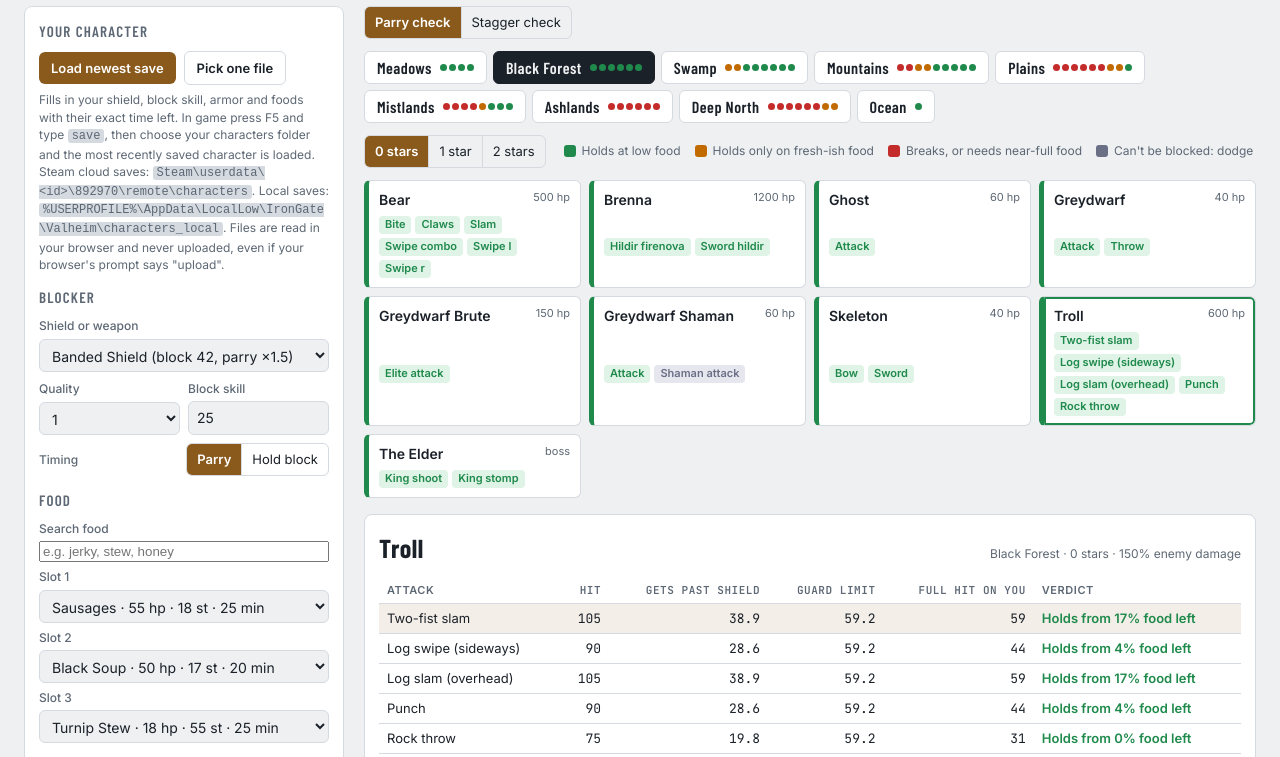
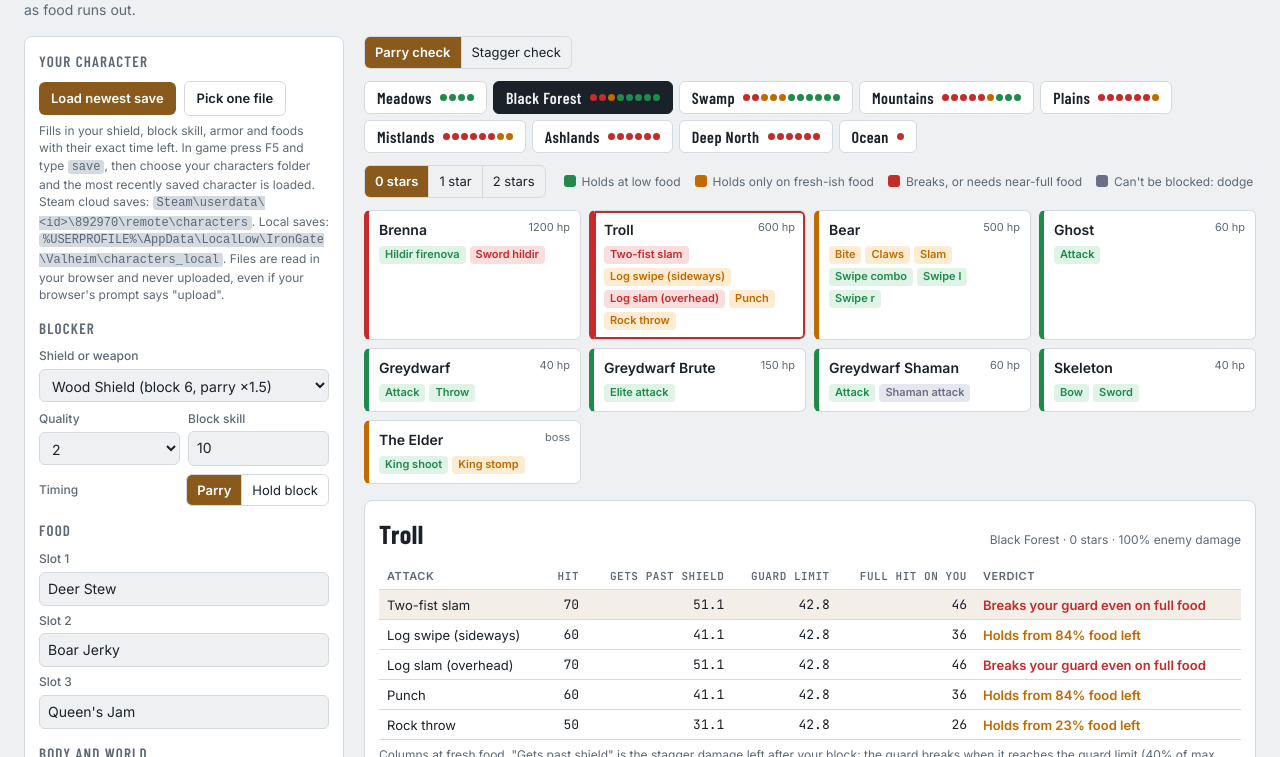
Before and after one commit to trickstack/Valheim-parry-stagger-calculator, a plain HTML site: page index.html in a window 1280 px wide. Shown: the part 122-879 px from the top of the page. Drawn offline with nearby package versions, Linux system fonts and the light colour scheme.

Commit message:
Compact chips, stacked header, neutral Normal defaults, searchable food fields
Co-Authored-By: Claude Opus 5.5 <noreply@anthropic.com>

```diff
--- a/index.html
+++ b/index.html
@@ -29,7 +29,7 @@
 body { background: var(--bg); color: var(--ink); font-family: var(--body); font-size: 14px; line-height: 1.45; }
 .wrap { max-width: 1280px; margin: 0 auto; padding-block: 20px 48px;
   padding-left: max(16px, env(safe-area-inset-left, 0px)); padding-right: max(16px, env(safe-area-inset-right, 0px)); }
-header { display: flex; flex-wrap: wrap; align-items: baseline; gap: 6px 16px; margin-bottom: 16px; }
+header { display: grid; gap: 4px; margin-bottom: 16px; }
 h1 { font-family: var(--display); font-weight: 700; font-size: 34px; letter-spacing: .02em; margin: 0; text-transform: uppercase; }
 header p { margin: 0; color: var(--muted); max-width: 70ch; }
 h2 { font-family: var(--display); font-weight: 600; font-size: 15px; letter-spacing: .08em; text-transform: uppercase; color: var(--muted); margin: 0 0 8px; }
@@ -42,7 +42,7 @@ aside.panel { position: sticky; top: calc(env(safe-area-inset-top, 0px) + 12px);
 .field label, .lbl { font-size: 12px; color: var(--muted); font-weight: 500; }
 .row { display: flex; gap: 8px; align-items: center; }
 .row > * { min-width: 0; }
-select, input[type=number] { font: inherit; color: var(--ink); background: var(--bg); border: 1px solid var(--line); border-radius: 6px; padding: 6px 8px; width: 100%; }
+select, input[type=number], input[list] { font: inherit; color: var(--ink); background: var(--bg); border: 1px solid var(--line); border-radius: 6px; padding: 6px 8px; width: 100%; }
 input[type=range] { width: 100%; accent-color: var(--accent); }
 .num { font-family: var(--mono); font-variant-numeric: tabular-nums; }
 .seg { display: inline-flex; border: 1px solid var(--line); border-radius: 6px; overflow: hidden; }
@@ -69,12 +69,12 @@ button:focus-visible, select:focus-visible, input:focus-visible, .card:focus-vis
 .sw { width: 12px; height: 12px; border-radius: 3px; display: inline-block; }
 .cards { display: grid; grid-template-columns: repeat(auto-fill, minmax(210px, 1fr)); gap: 8px; }
 .card { text-align: left; font: inherit; color: var(--ink); background: var(--panel); border: 1px solid var(--line); border-left: 5px solid var(--c, var(--line));
-  border-radius: 6px; padding: 9px 10px; cursor: pointer; display: grid; gap: 6px; }
+  border-radius: 6px; padding: 9px 10px; cursor: pointer; display: grid; gap: 6px; align-content: start; }
 .card:hover { border-color: var(--c); }
 .card[aria-current=true] { box-shadow: 0 0 0 2px var(--c) inset; }
 .card .nm { font-weight: 600; display: flex; justify-content: space-between; gap: 6px; }
 .card .nm small { color: var(--muted); font-weight: 400; font-size: 11px; }
-.chips { display: flex; flex-wrap: wrap; gap: 4px; }
+.chips { display: flex; flex-wrap: wrap; gap: 4px; align-items: flex-start; }
 .chip { font-size: 11px; padding: 1px 6px; border-radius: 4px; background: var(--cb); color: var(--c); font-weight: 600; white-space: nowrap; }
 .g { --c: var(--ok); --cb: var(--ok-bg); } .o { --c: var(--warn); --cb: var(--warn-bg); } .r { --c: var(--bad); --cb: var(--bad-bg); } .d { --c: var(--dodge); --cb: var(--dodge-bg); }
 #detail { margin-top: 16px; }
@@ -145,10 +145,10 @@ footer { margin-top: 24px; font-size: 12px; color: var(--muted); max-width: 90ch
       </div>
       <div data-v="parry">
         <h2>Food</h2>
-        <div class="field" style="margin-bottom:6px"><label for="fsearch">Search food</label><input id="fsearch" type="search" placeholder="e.g. jerky, stew, honey" autocomplete="off"></div>
-        <div class="field"><label for="f0">Slot 1</label><select id="f0"></select></div>
-        <div class="field" style="margin-top:6px"><label for="f1">Slot 2</label><select id="f1"></select></div>
-        <div class="field" style="margin-top:6px"><label for="f2">Slot 3</label><select id="f2"></select></div>
+        <datalist id="foodlist"></datalist>
+        <div class="field"><label for="f0">Slot 1</label><input id="f0" list="foodlist" placeholder="Type to search, empty = no food" autocomplete="off"></div>
+        <div class="field" style="margin-top:6px"><label for="f1">Slot 2</label><input id="f1" list="foodlist" placeholder="Type to search, empty = no food" autocomplete="off"></div>
+        <div class="field" style="margin-top:6px"><label for="f2">Slot 3</label><input id="f2" list="foodlist" placeholder="Type to search, empty = no food" autocomplete="off"></div>
       </div>
       <div>
         <h2>Body and world</h2>
@@ -167,7 +167,7 @@ footer { margin-top: 24px; font-size: 12px; color: var(--muted); max-width: 90ch
         <div class="field" style="margin-top:6px"><label for="cr">Red if it needs more than <span id="crv" class="num"></span> food left</label><input id="cr" type="range" min="50" max="100" step="5"></div>
       </div>
       <div class="stats" id="stats" data-v="parry"></div>
-      <div class="note" id="exampleNote">Starts from an example Swamp-era loadout. Change anything; your choices are remembered in this browser.</div>
+      <div class="note" id="exampleNote">Starts from an example Black Forest loadout on Normal. Change anything; your choices are remembered in this browser.</div>
     </aside>
 
     <main>
@@ -299,12 +299,12 @@ for (const e of Object.values(DATA.enemies)) {
   e.rows = rows;
 }
 
-const DEFAULTS = { blocker: "Banded Shield", quality: 1, skill: 25, mode: "parry", foods: ["Sausages", "Black Soup", "Turnip Stew"],
-  armor: 46, players: 1, diff: 150, cg: 20, cr: 90, biome: "Black Forest", stars: 0, enemy: "troll",
-  res: [], view: "parry", wpn: "Iron Atgeir", wq: 2, wskill: 16, pdmg: 85, extra: 0, wskills: null };
+const DEFAULTS = { blocker: "Wood Shield", quality: 2, skill: 10, mode: "parry", foods: ["Deer Stew", "Boar Jerky", "Queen's Jam"],
+  armor: 24, players: 1, diff: 100, cg: 20, cr: 90, biome: "Black Forest", stars: 0, enemy: "troll",
+  res: [], view: "parry", wpn: "Bronze Atgeir", wq: 1, wskill: 10, pdmg: 100, extra: 0, wskills: null };
 let S = { ...DEFAULTS };
-try { const saved = JSON.parse(localStorage.getItem("parrycheck") || "null"); if (saved) S = { ...DEFAULTS, ...saved }; } catch (e) {}
-const save = () => { try { localStorage.setItem("parrycheck", JSON.stringify(S)); } catch (e) {} };
+try { const saved = JSON.parse(localStorage.getItem("parrycheck-v10") || "null"); if (saved) S = { ...DEFAULTS, ...saved }; } catch (e) {}
+const save = () => { try { localStorage.setItem("parrycheck-v10", JSON.stringify(S)); } catch (e) {} };
 
 // ---- game formulas (HitData.ApplyArmor, Humanoid.BlockAttack, Player.UpdateFood) ----
 const armorFn = (dmg, ac) => (ac < dmg / 2 ? dmg - ac : Math.min(1, dmg / (ac * 4)) * dmg);
@@ -428,14 +428,11 @@ function initControls() {
   $("blocker").value = S.blocker;
   const GROUPS = [["Health", "Health", f => f.hp], ["Stamina", "Stamina", f => f.st], ["Eitr", "Eitr", f => f.eitr], ["Balanced", "Balanced", f => f.hp + f.st], ["Feasts", "Feasts", f => f.hp + f.st]];
   const ftext = f => `${f.label} · ${f.hp} hp · ${f.st} st${f.eitr ? ` · ${f.eitr} eitr` : ""} · ${Math.round(f.burn / 60)} min`;
-  // rebuild each food list from scratch (hiding <option>s is unreliable across browsers); the current pick always stays
-  const fhtml = (q, keep) => `<option value="">(empty)</option>` + GROUPS.map(([kind, label, key]) => {
-    const fs = foods.filter(f => f.kind === kind && (!q || f.label === keep || f.label.toLowerCase().includes(q))).sort((a, b) => key(b) - key(a));
-    return fs.length ? `<optgroup label="${label}">${fs.map(f => `<option value="${f.label}">${ftext(f)}</option>`).join("")}</optgroup>` : "";
-  }).join("");
-  fillFoods = q => [0, 1, 2].forEach(i => { const sel = $("f" + i); sel.innerHTML = fhtml(q, S.foods[i]); sel.value = S.foods[i] || ""; });
-  fillFoods("");
-  $("fsearch").addEventListener("input", e => fillFoods(e.target.value.trim().toLowerCase()));
+  // native searchable list: type any part of a name; option label shows the stats
+  $("foodlist").innerHTML = GROUPS.flatMap(([kind, , key]) => foods.filter(f => f.kind === kind).sort((a, b) => key(b) - key(a)))
+    .map(f => `<option value="${f.label}" label="${f.kind} · ${ftext(f).split(" · ").slice(1).join(" · ")}"></option>`).join("");
+  fillFoods = () => [0, 1, 2].forEach(i => { $("f" + i).value = S.foods[i] || ""; });
+  fillFoods();
   $("skill").value = S.skill; $("armor").value = S.armor; $("players").value = S.players; $("diff").value = String(S.diff);
   $("cg").value = S.cg; $("cr").value = S.cr;
   $("tabs").innerHTML = DATA.biomes.map(b => `<button type="button" role="tab" data-b="${b}">${b}<span class="pips" data-pips="${b}"></span></button>`).join("");
@@ -446,7 +443,10 @@ function initControls() {
   const bind = (id, key, num) => $(id).addEventListener(id === "cg" || id === "cr" ? "input" : "change", e => { S[key] = num ? +e.target.value : e.target.value; update(); });
   bind("blocker", "blocker"); bind("quality", "quality", 1); bind("skill", "skill", 1); bind("armor", "armor", 1); bind("players", "players", 1);
   bind("diff", "diff", 1); bind("cg", "cg", 1); bind("cr", "cr", 1);
-  [0, 1, 2].forEach(i => $("f" + i).addEventListener("change", e => { S.foods[i] = e.target.value; S.now = null; update(); }));
+  [0, 1, 2].forEach(i => $("f" + i).addEventListener("change", e => {
+    const v = e.target.value.trim(), f = foods.find(x => x.label.toLowerCase() === v.toLowerCase());
+    if (v && !f) { e.target.value = S.foods[i] || ""; return; }
+    S.foods[i] = f ? f.label : ""; e.target.value = S.foods[i]; S.now = null; update(); }));
   const groups = [...new Set(weapons.map(w => w.skillName))];
   $("wpn").innerHTML = groups.map(g => `<optgroup label="${g}">${weapons.filter(w => w.skillName === g).map(w => `<option value="${w.label}">${w.label} (${Object.entries(w.damage).filter(([k]) => STAGGER.includes(k)).map(([k, v]) => v + " " + k).join(", ")}${w.swings.some(s => s.stag > 1) ? ", stagger ×" + Math.max(...w.swings.map(s => s.stag)) : ""})</option>`).join("")}</optgroup>`).join("");
   $("wpn").value = S.wpn; $("wskill").value = S.wskill; $("pdmg").value = String(S.pdmg); $("extra").value = String(S.extra);
@@ -603,7 +603,7 @@ function applyChar(r, name, modified) {
   } else { S.now = null; out.push("no food eaten"); }
   $("fchstatus").innerHTML = `Loaded <b>${name}</b>, saved ${ago(modified)}: ${out.join(" · ")}. Re-save in game (F5, <code>save</code>) and reload to refresh.`;
   $("wpn").value = S.wpn; $("wskill").value = S.wskill;
-  $("blocker").value = S.blocker; $("skill").value = S.skill; $("armor").value = S.armor; fillFoods($("fsearch").value.trim().toLowerCase());
+  $("blocker").value = S.blocker; $("skill").value = S.skill; $("armor").value = S.armor; fillFoods();
   update();
 }
 let fchHandle = null, dirHandle = null;
```
Also changed, not shown: parry-check.html (+24 -24 lines), template.html (+24 -24 lines).
